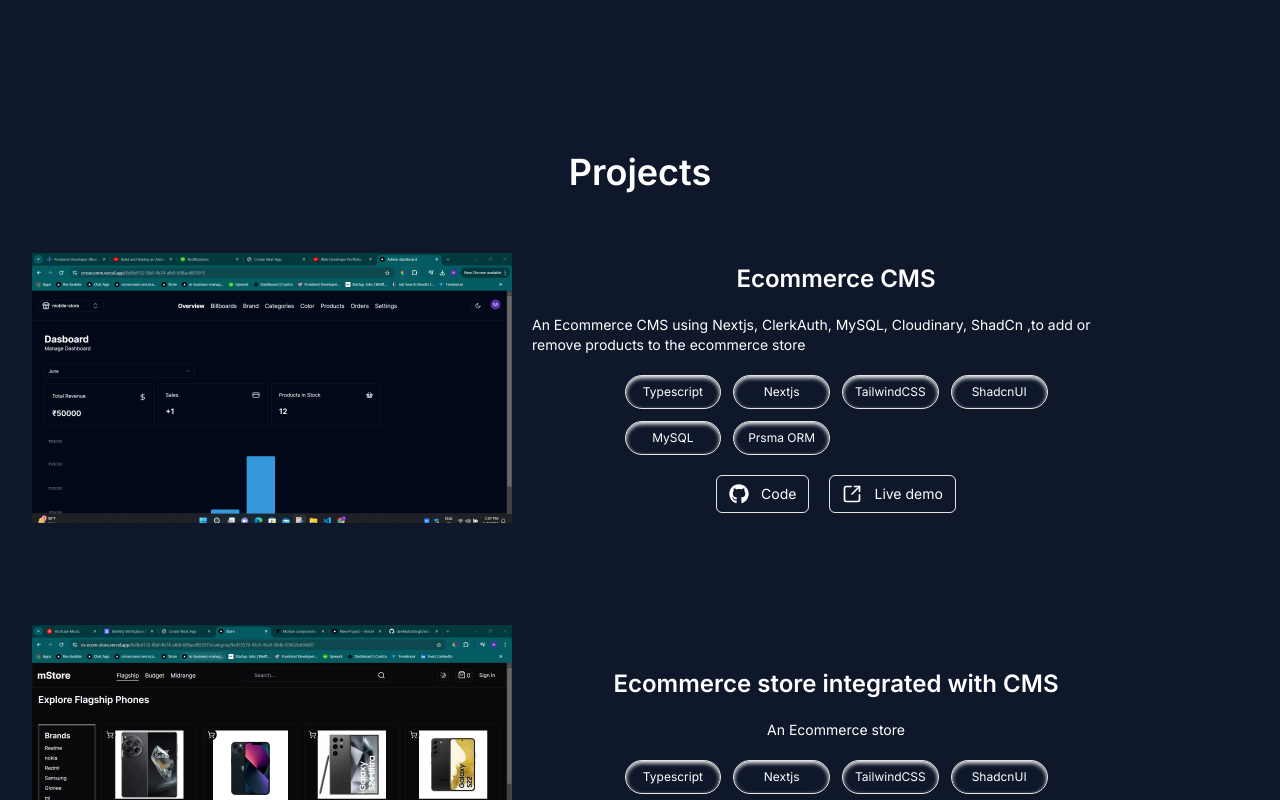
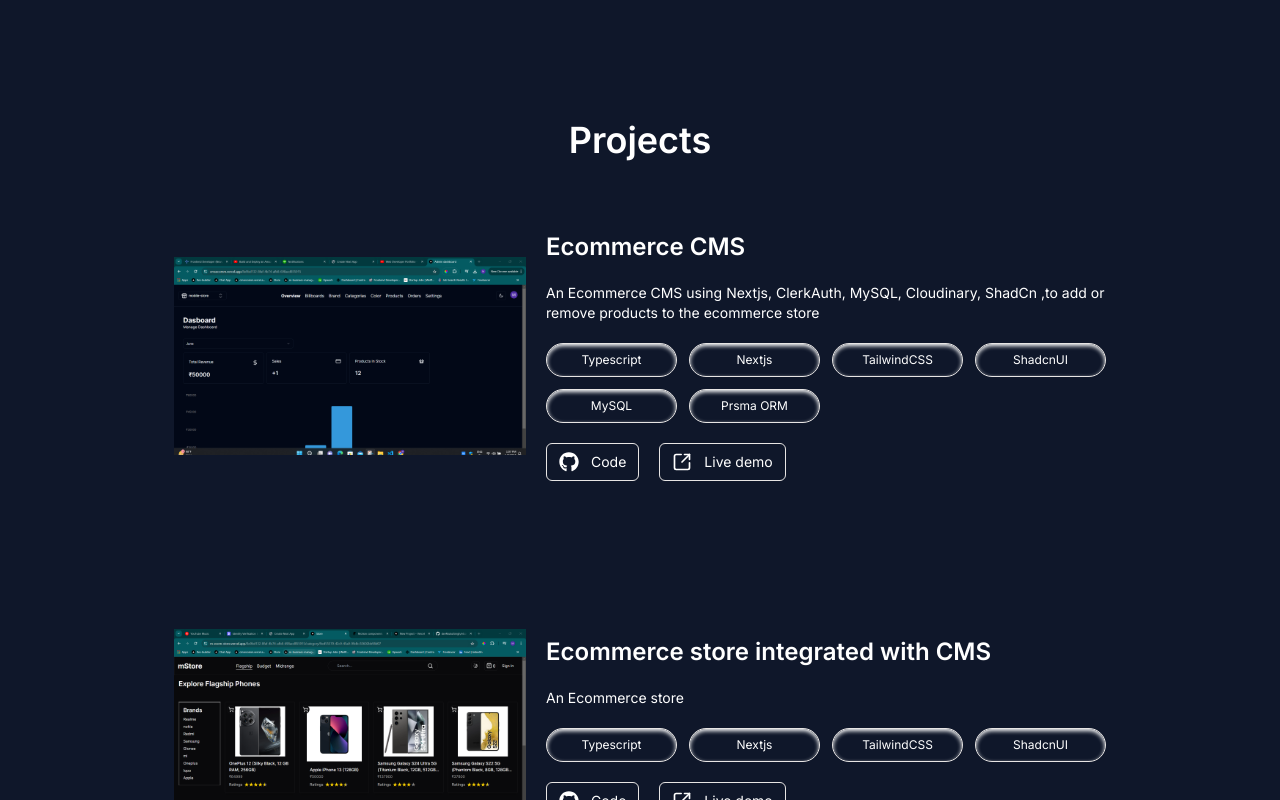
Before and after one commit to devMukulSingh/Portfolio, a Next.js app: page / in a window 1280 px wide. Shown: the part 1560-2360 px from the top of the page. Built offline with nearby package versions, Linux system fonts and the light colour scheme.

Commit message:
added responsiveness

```diff
--- a/app/(root)/components/Project.tsx
+++ b/app/(root)/components/Project.tsx
@@ -23,12 +23,12 @@ interface ProjectProps {
 const Project: FC<ProjectProps> = ({ project }) => {
     const router = useRouter();
   return (
-    <div className="flex md:flex-row gap-5 flex-col rounded-md items-center ">
+    <div className="flex md:flex-row gap-0 md:gap-5 flex-col rounded-md w-full items-center justify-center ">
       <motion.div
         transition={{ duration: 0.5, ease: "easeInOut" }}
         initial={{ opacity: 0, x: 200 }}
         whileInView={{ opacity: 1, x: 0 }}
-        className="relative w-[30rem] h-[22rem]"
+        className="relative w-[22rem] h-[22rem]"
       >
         <Image
           src={project.imageUrl}
@@ -41,7 +41,7 @@ const Project: FC<ProjectProps> = ({ project }) => {
            transition={{ duration: 0.5, ease: "easeInOut" }}
           initial={{ opacity: 0, x: -200 }}
           whileInView={{ opacity: 1, x: 0 }}
-      className="flex flex-col gap-5 justify-center items-center w-full sm:w-1/2">
+      className="flex flex-col gap-5 w-full sm:w-1/2">
         <h1 className="text-2xl font-semibold">{project.title}</h1>
         <h1 className="text-sm">{project.description}</h1>
         <div
--- a/app/(root)/components/ProjectsPage.tsx
+++ b/app/(root)/components/ProjectsPage.tsx
@@ -69,11 +69,11 @@ const ProjectsPage = () => {
     ];
   return (
     <div
-      className=" flex flex-col justify-center gap-5 w-full "
+      className=" flex flex-col justify-center gap-5 w-full items-center "
       ref={projectRef}
     >
       <h1 className="text-4xl font-semibold text-center">Projects</h1>
-      <div className="flex flex-col gap-5 ">
+      <div className="flex flex-col gap-5 items-center justify-center w-full">
         {projects.map((project, index) => (
           <Project key={index} project={project} />
         ))}
--- a/app/(root)/page.tsx
+++ b/app/(root)/page.tsx
@@ -6,7 +6,7 @@ import SkillsPage from "./components/SkillsPage";
 
 export default function Home() {
   return (
-    <main className="bg-slate-900 p-3 lg:p-8 md:p-6 text-white flex flex-col min-h-[calc(100vh-5rem)] gap-10 items-center justify-center">
+    <main className="bg-slate-900 sm:px-8 px-5 lg:px-20 md:px-10 text-white flex flex-col min-h-[calc(100vh-5rem)] gap-10 items-center justify-center">
       <HomePage/>
       <AboutPage/>
       <ProjectsPage/>
```
